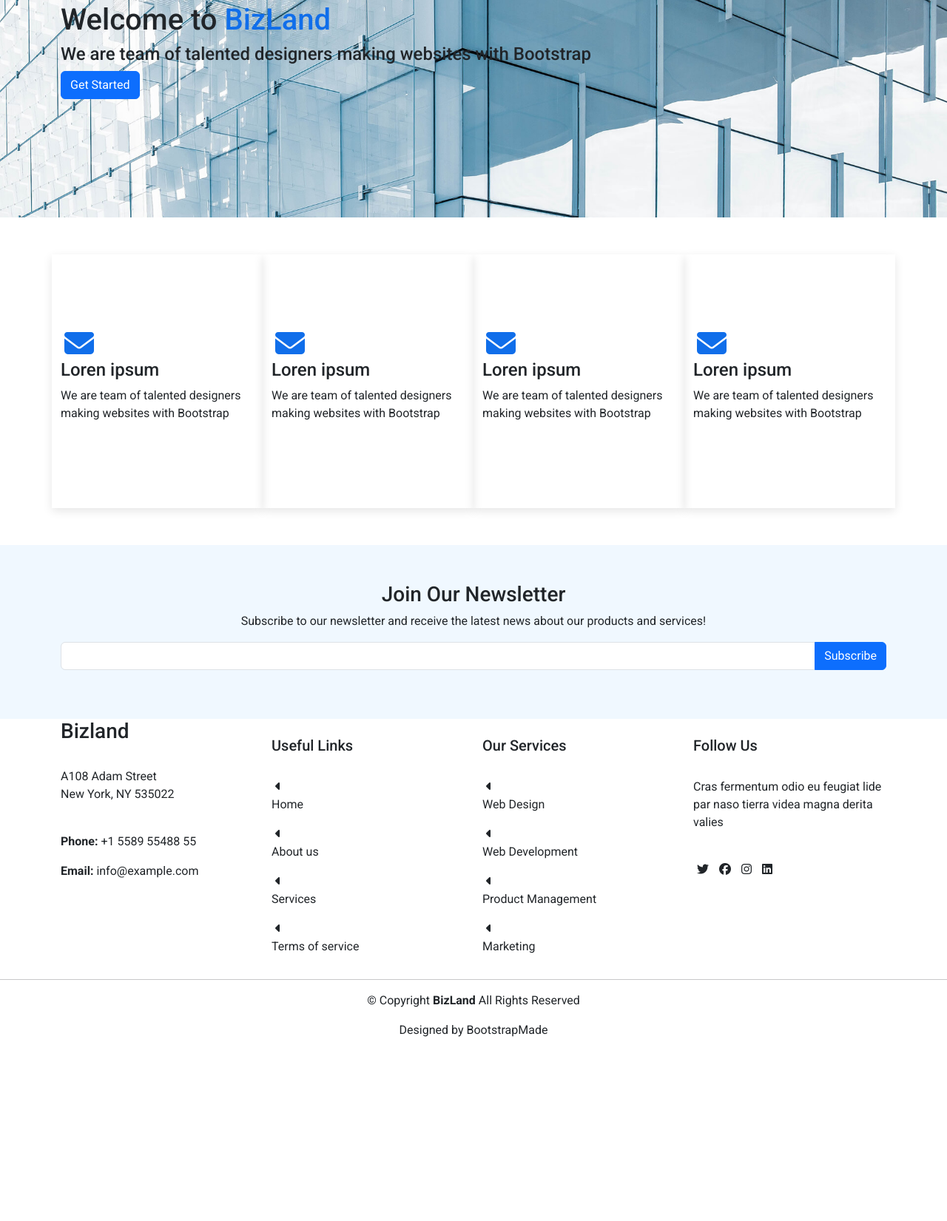
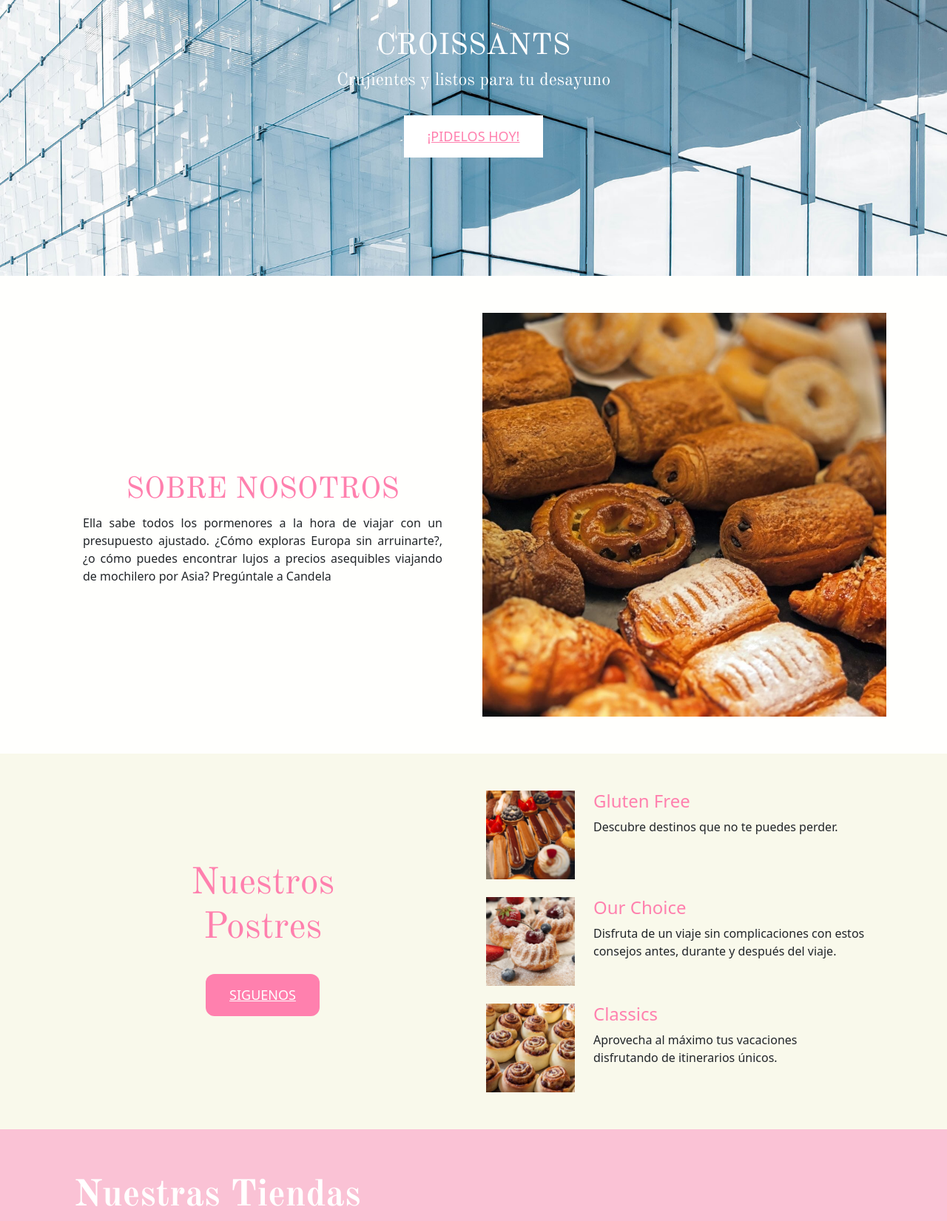
Before and after one commit to Corellana10/Q22025, a plain HTML site: page index.html in a window 1280 px wide. Shown: the part 251-1902 px from the top of the page at 74% size. Before the commit the page ends 1672 px from the top, so only its background shows below. Drawn offline with nearby package versions, Linux system fonts and the light colour scheme; a web font is replaced by a local one.

Commit message:
Cambio de página completa
Cambio de prueba a proyecto

```diff
--- a/css/miestilo.css
+++ b/css/miestilo.css
@@ -6,21 +6,96 @@
   font-style: normal;
 }
 
+.button {
+  background-color: #ffffff;
+  border: none;
+  padding: 15px 32px;
+  text-align: center;
+  text-decoration: none;
+  display: inline-block;
+  font-size: 16px;
+}
 
-.montserrat{
-  font-family: "Montserrat", sans-serif;
-  font-optical-sizing: auto;
-  font-weight: 500;
-  font-style: normal;
+.button2 {
+  background-color: #FF80AE;
+  border: none;
+  padding: 15px 32px;
+  text-align: center;
+  text-decoration: none;
+  display: inline-block;
+  font-size: 16px;
+  border-radius: 12px;
 }
 
 
-.roboto {
-  font-family: "Roboto", sans-serif;
-  font-optical-sizing: auto;
+
+.fresca-regular{
+  font-family: "fresca", sans-serif;
+  font-weight: 500;
+  font-style: oblique;
+  font-size: larger;
+  color: #FF80AE;
+}
+
+.navbarmenu{
+ color: #FF80AE;
+ font-size: large;
+ text-decoration: underline;
+}
+
+.textblanco{
+ color: #ffffff;
+ font-size: large;
+ text-decoration: underline;
+}
+
+.old-standard-tt-regular {
+  font-family: "Old Standard TT", serif;
+  font-weight: 400;
   font-style: normal;
-  font-variation-settings:
-    "wdth" 100;
+  text-align: center;
+  color: white;
+}
+
+.old-standard-tt-bold {
+  font-family: "Old Standard TT", serif;
+  font-weight: 700;
+  font-style: normal;
+   color: #FF80AE;
+}
+
+.old-standard-tt-bold2 {
+  font-family: "Old Standard TT", serif;
+  font-weight: 700;
+  font-style: normal;
+   color: #ffffff;
+   margin-left: 100px;
+   padding-top: 60px;
+   font-size: 50px;
+}
+
+.old-standard-tt-regular-italic {
+  font-family: "Old Standard TT", serif;
+  font-weight: 400;
+  font-style: italic;
+}
+
+.croissant{
+    text-align: center;
+
+}
+
+.inmargin{
+margin-left: 30px;
+margin-right: 30px;
+}
+
+.parrafo{
+     font-family: "Old Standard TT", serif;
+  font-weight: 400;
+  font-style: normal;
+  text-align: justify;
+  font-size: 18px;
 }
 
 .fondo_azul{
@@ -55,17 +130,24 @@ i{
     background-position: center; /* Center the image */
     background-repeat: no-repeat; /* Do not repeat the image */
     background-size: cover; /* Resize the background image to cover the entire container */
+}
 
 
-}
 
 .color_azul{
     color: #106eea;
 }
 
-#servicios{
+#columnas1{
     padding-top: 50px;
     padding-bottom: 50px;
+    background-color: rgb(255, 255, 253);
+}
+
+#columnas2{
+    padding-top: 50px;
+    padding-bottom: 50px;
+    background-color: rgb(249, 249, 235);
 }
 
 .p_arribayabajo{
@@ -101,3 +183,10 @@ i{
 .p_todo{
    padding: 30px;
 }
+
+.footer{
+    color: #fac2d5;
+    text-align: center;
+    padding-top: 25px;
+    padding-bottom: 15px;
+}
--- a/index.html
+++ b/index.html
@@ -7,9 +7,15 @@
     <link href="css/bootstrap.css" rel="stylesheet">
     <link href="css/miestilo.css" rel="stylesheet">
 
-    <link rel="preconnect" href="https://fonts.googleapis.com">
-    <link rel="preconnect" href="https://fonts.gstatic.com" crossorigin>
-    <link href="https://fonts.googleapis.com/css2?family=Montserrat:ital,wght@0,100..900;1,100..900&family=Playwrite+HU&family=Roboto:ital,wght@0,100..900;1,100..900&display=swap" rel="stylesheet">
+<link rel="preconnect" href="https://fonts.googleapis.com">
+<link rel="preconnect" href="https://fonts.gstatic.com" crossorigin>
+<link href="https://fonts.googleapis.com/css2?family=Fresca&display=swap" rel="stylesheet">
+
+<link href="https://unpkg.com/aos@2.3.1/dist/aos.css" rel="stylesheet">
+
+<link rel="preconnect" href="https://fonts.googleapis.com">
+<link rel="preconnect" href="https://fonts.gstatic.com" crossorigin>
+<link href="https://fonts.googleapis.com/css2?family=Fresca&family=Old+Standard+TT:ital,wght@0,400;0,700;1,400&display=swap" rel="stylesheet">
 
     <script src="https://kit.fontawesome.com/cd9beaf99a.js" crossorigin="anonymous"></script>
 
@@ -20,44 +26,27 @@
 
     <header>
 
-      <section class="fondo_azul" id="top_bar">
-        <div class="container">
-          <div class="d-flex justify-content-between">
-           <div id="contact_info">
-            <i class="fa-solid fa-envelope"></i> contact@example.com
-
-            <i class="fa-solid fa-phone"></i> +504 88996633
-           </div>
-           <div id="contact_social">
-            <i class="fa-brands fa-facebook" ></i>
-            <i class="fa-brands fa-instagram" ></i>
-            <i class="fa-brands fa-facebook" ></i>
-            <i class="fa-brands fa-instagram" ></i>
-           </div>
-
-
-          </div>
-        </div>
-      </section>
-
       <section>
             <nav class="navbar" id="menu">
               <div class="container">
                 <a class="navbar-brand" href="#">
-                  BizLanD
-                </a>
-                <ul class="nav">
+                  <img src="img/Panecitos.png.PNG" alt="" width="200px" height="100px" data-aos="fade-right">
+                  </a>
+                <ul class="nav" data-aos="fade-left">
                   <li class="nav-item">
-                    <a class="nav-link active" aria-current="page" href="index.html">Inicio</a>
+                    <a class="nav-link active" aria-current="page" href="index.html"><span class="navbarmenu">INICIO</span></a>
                   </li>
                   <li class="nav-item">
-                    <a class="nav-link" href="#">About</a>
+                    <a class="nav-link" href="sobrenosotros.html"><span class="navbarmenu">SOBRE NOSOTROS</span></a>
                   </li>
                   <li class="nav-item">
-                    <a class="nav-link" href="#">Service</a>
+                    <a class="nav-link" href="menu.html"><span class="navbarmenu">MENÚ</span></a>
                   </li>
                   <li class="nav-item">
-                    <a class="nav-link" href="contact.html">Contact</a>
+                    <a class="nav-link" href="qa.html"><span class="navbarmenu">Q&A</span></a>
+                  </li>
+                  <li class="nav-item">
+                    <a class="nav-link" href="contactanos.html"><span class="navbarmenu">CONTACTANOS</span></a>
                   </li>
 
                 </ul>
@@ -71,202 +60,121 @@
     <main>
       <section id="hero">
         <div class="container">
-          <div>
-            <h1>Welcome to <span class="color_azul">BizLand</span></h1>
-            <h4>We are team of talented designers making websites with Bootstrap</h4>
-            <button type="button" class="btn btn-primary">Get Started</button>
+          <div><h1 class="old-standard-tt-regular"><span>CROISSANTS</span></h1>
+            <h4 class="old-standard-tt-regular">Crujientes y listos para tu desayuno</h4>
+            <section style="text-align: center;">
+              <br>
+            <button type="button" class="button"><span class="navbarmenu">¡PIDELOS HOY!</span></button>
+            </section>
           </div>
         </div>
       </section>
 
-      <section id="servicios">
+      <section id="columnas1">
         <div class="container">
           <div class="row">
-            <div class="col-3 p_arribayabajo sombras">
-               <i class="fa-solid fa-envelope color_azul grande"></i>
-              <h4>Loren ipsum</h4>
-              <p>We are team of talented designers making websites with Bootstrap</p>
+            <div class="col-6">
+              <br><br><br><br><br><br><br><br><br>
+              <h4 class="old-standard-tt-regular" style="color: #FF80AE; font-size: 40px;">SOBRE NOSOTROS</h4>
+              <p style="text-align: justify;" class="inmargin">Ella sabe todos los pormenores a la hora de viajar con un presupuesto ajustado. ¿Cómo exploras Europa sin arruinarte?, ¿o cómo puedes encontrar lujos a precios asequibles viajando de mochilero por Asia?
+Pregúntale a Candela</p>
             </div>
-            <div class="col-3 p_arribayabajo sombras">
-               <i class="fa-solid fa-envelope color_azul grande"></i>
-              <h4>Loren ipsum</h4>
-              <p>We are team of talented designers making websites with Bootstrap</p>
+            <div class="col-6">
+              <img style="display: block;" width="100%" height="100%" src="img/1.jpg">
             </div>
-            <div class="col-3 p_arribayabajo sombras">
-               <i class="fa-solid fa-envelope color_azul grande"></i>
-              <h4>Loren ipsum</h4>
-              <p>We are team of talented designers making websites with Bootstrap</p>
+          </div>
+        </div>
+      </section>
+
+  <section id="columnas2">
+        <div class="container">
+          <div class="row">
+            <div class="col-6">
+              <br><br><br><br>
+              <h4 class="old-standard-tt-regular" style="color: #FF80AE;"><span style="font-size: 50px;">Nuestros <br>Postres</span></h4>
+              <section style="text-align: center;">
+              <br>
+            <button type="button" class="button2"><span class="textblanco">SIGUENOS</span></button>
+            </section>
             </div>
-            <div class="col-3 p_arribayabajo sombras">
-               <i class="fa-solid fa-envelope color_azul grande"></i>
-              <h4>Loren ipsum</h4>
-              <p>We are team of talented designers making websites with Bootstrap</p>
+            <div class="col-6">
+                    <div class="d-flex justify-content-start">
+                        <div>
+                            <i><img src="img/2.jpg" width="120px" height="120px" style="margin-right: 20px;"></i>
+                        </div>
+                        <div>
+                            <h4 style="color: #FF80AE;">Gluten Free</h4>
+                            <p>Descubre destinos que no te puedes perder.</p>
+                        </div>
+                    </div>
+                    <br>
+                    <div class="d-flex justify-content-start">
+                        <div>
+                            <i><img src="img/3.jpg" width="120px" height="120px" style="margin-right: 20px;"></i>
+                        </div>
+                        <div>
+                            <h4 style="color: #FF80AE;">Our Choice</h4>
+                            <p>Disfruta de un viaje sin complicaciones con estos <br>consejos antes, durante y después del viaje.</p>
+                        </div>
+                    </div>
+                    <br>
+                    <div class="d-flex justify-content-start">
+                        <div>
+                            <i><img src="img/4.jpg" width="120px" height="120px" style="margin-right: 20px;"></i>
+                        </div>
+                        <div>
+                            <h4 style="color: #FF80AE;">Classics</h4>
+                            <p>Aprovecha al máximo tus vacaciones <br>disfrutando de itinerarios únicos.</p>
+                        </div>
+                    </div>
             </div>
           </div>
         </div>
       </section>
 
 
+      <section style="background-color: #fac2d5;">
+        <h2 class="old-standard-tt-bold2">Nuestras Tiendas</h2>
+<br>
+        <div class="container">
+          <div class="row">
+            <div class="col-4">
+              <img style="display: block;" width="100%" height="80%" src="img/5.jpg">
+              <h5 style="padding-top: 20px;">Boston</h5>
+              <p class="parrafo">Incluye los mejores posts de tus viajes para que tus posibles colaboradores se hagan una idea del tipo de trabajo que realizas.</p>
+            </div>
+            <div class="col-4">
+              <img style="display: block;" width="100%" height="80%" src="img/6.jpg">
+              <h5 style="padding-top: 20px;">New York</h5>
+              <p class="parrafo">Incluye los mejores posts de tus viajes para que tus posibles colaboradores se hagan una idea del tipo de trabajo que realizas.</p>
+            </div>
+            <div class="col-4">
+              <img style="display: block;" width="100%" height="80%" src="img/7.jpg">
+              <h5 style="padding-top: 20px;">Los Angeles</h5>
+              <p class="parrafo">Incluye los mejores posts de tus viajes para que tus posibles colaboradores se hagan una idea del tipo de trabajo que realizas.</p>
+            </div>
+          </div>
+        </div>
+        <br><br><br><br><br>
+      </section>
+
+    </main>
 
 
-
-
-    </main>
     <footer>
-      <section id="barra_join" class="barra_footer text-center" style="padding-top: 50px; padding-bottom: 50px; background-color: aliceblue;">
-        <div class="container">
-          <h3>Join Our Newsletter</h3>
-          <p class="font_gris">Subscribe to our newsletter and receive the latest news about our products and services!</p>
-
-          <div class="input-group mb-3">
-            <input type="text" class="form-control" placeholder="" aria-label="Subscribe" aria-describedby="button-addon2">
-            <button class="btn btn-primary button_azul" type="button" id="button-addon2">Subscribe</button>
-          </div>
-
-        </div>
-      </section>
-      <section class="espacio_footer">
-        <div class="container">
-          <div class="row">
-
-            <div class="col-3">
-              <h3>Bizland</h3>
-              <br>
-              <p class="font_gris">A108 Adam Street <br>
-                New York, NY 535022</p>
-              <br>
-              <p class="font_gris"> <strong class="font_grisoscuro">Phone:</strong> +1 5589 55488 55</p>
-              <p class="font_gris"> <strong class="font_grisoscuro">Email:</strong> info@example.com</p>
-            </div>
-
-            <div class="col-3 padding_footer">
-              <br>
-              <h5>Useful Links</h5>
-              <br>
-
-              <div class="row">
-                <div class="col-1">
-                  <i class="fa-solid fa-caret-left icono_footer"></i>
-                </div>
-
-                <div class="col-11">
-                  <p class="font_gris">Home</p>
-                </div>
-              </div>
-
-              <div class="row">
-                <div class="col-1">
-                  <i class="fa-solid fa-caret-left icono_footer"></i>
-                </div>
-
-                <div class="col-11">
-                  <p class="font_gris">About us</p>
-                </div>
-              </div>
-
-              <div class="row">
-                <div class="col-1">
-                  <i class="fa-solid fa-caret-left icono_footer"></i>
-                </div>
-
-                <div class="col-11">
-                  <p class="font_gris">Services</p>
-                </div>
-              </div>
-
-              <div class="row">
-                <div class="col-1">
-                  <i class="fa-solid fa-caret-left icono_footer"></i>
-                </div>
-
-                <div class="col-11">
-                  <p class="font_gris">Terms of service</p>
-                </div>
-              </div>
-
-            </div>
-
-            <div class="col-3">
-              <br>
-              <h5>Our Services</h5>
-              <br>
-
-              <div class="row">
-                <div class="col-1">
-                  <i class="fa-solid fa-caret-left icono_footer"></i>
-                </div>
-
-                <div class="col-11">
-                  <p class="font_gris">Web Design</p>
-                </div>
-              </div>
-
-              <div class="row">
-                <div class="col-1">
-                  <i class="fa-solid fa-caret-left icono_footer"></i>
-                </div>
-
-                <div class="col-11">
-                  <p class="font_gris">Web Development</p>
-                </div>
-              </div>
-
-              <div class="row">
-                <div class="col-1">
-                  <i class="fa-solid fa-caret-left icono_footer"></i>
-                </div>
-
-                <div class="col-11">
-                  <p class="font_gris">Product Management</p>
-                </div>
-              </div>
-
-              <div class="row">
-                <div class="col-1">
-                  <i class="fa-solid fa-caret-left icono_footer"></i>
-                </div>
-
-                <div class="col-11">
-                  <p class="font_gris">Marketing</p>
-                </div>
-              </div>
-
-          </div>
-
-          <div class="col-3">
-            <br>
-            <h5>Follow Us</h5>
-            <br>
-            <p class="font_grisoscuro">Cras fermentum odio eu feugiat lide par naso tierra videa magna
-               derita valies</p>
-            <br>
-            <div id="contact_socials">
-              <i class="fa-brands fa-twitter iconos_gris"></i>
-              <i class="fa-brands fa-facebook iconos_gris"></i>
-              <i class="fa-brands fa-instagram iconos_gris"></i>
-              <i class="fa-brands fa-linkedin iconos_gris"></i>
-
-            </div>
-          </div>
-
-        </div>
-      </section>
-
-      <hr>
-
-      <section>
-        <div class="container text-center">
-          <p class="font_gris">© Copyright <strong class="font_boldgris">BizLand</strong> All Rights Reserved</p>
-          <p class="font_grislight">Designed by <span class="icono_footer">BootstrapMade</span></p>
-
-        </div>
-      </section>
-
-
+     <section>
+      <p class="footer"><strong>Numero de télefono:</strong> +504 8989-8989 - <strong>Redes Sociales:</strong><span style="text-decoration: underline;"> Pancitos.hn</span> - <strong>Email:</strong> panecitoshn@gmail.com</p>
+     </section>
 
     </footer>
 
 
     <script src="js/bootstrap.js" ></script>
+    <script src="https://unpkg.com/aos@2.3.1/dist/aos.js"></script>
+
+    <script>
+      AOS.init();
+    </script>
+
   </body>
 </html>
```
Also changed, not shown: contactanos.html (added, +74 -0 lines), menu.html (added, +74 -0 lines), qa.html (added, +74 -0 lines), sobrenosotros.html (added, +74 -0 lines), img/1.jpg (added), img/2.jpg (added), img/3.jpg (added), img/4.jpg (added), img/5.jpg (added), img/6.jpg (added), img/7.jpg (added), img/Panecitos.png copy.PNG (added), img/Panecitos.png.PNG (added), img/postre.jpg (added).
